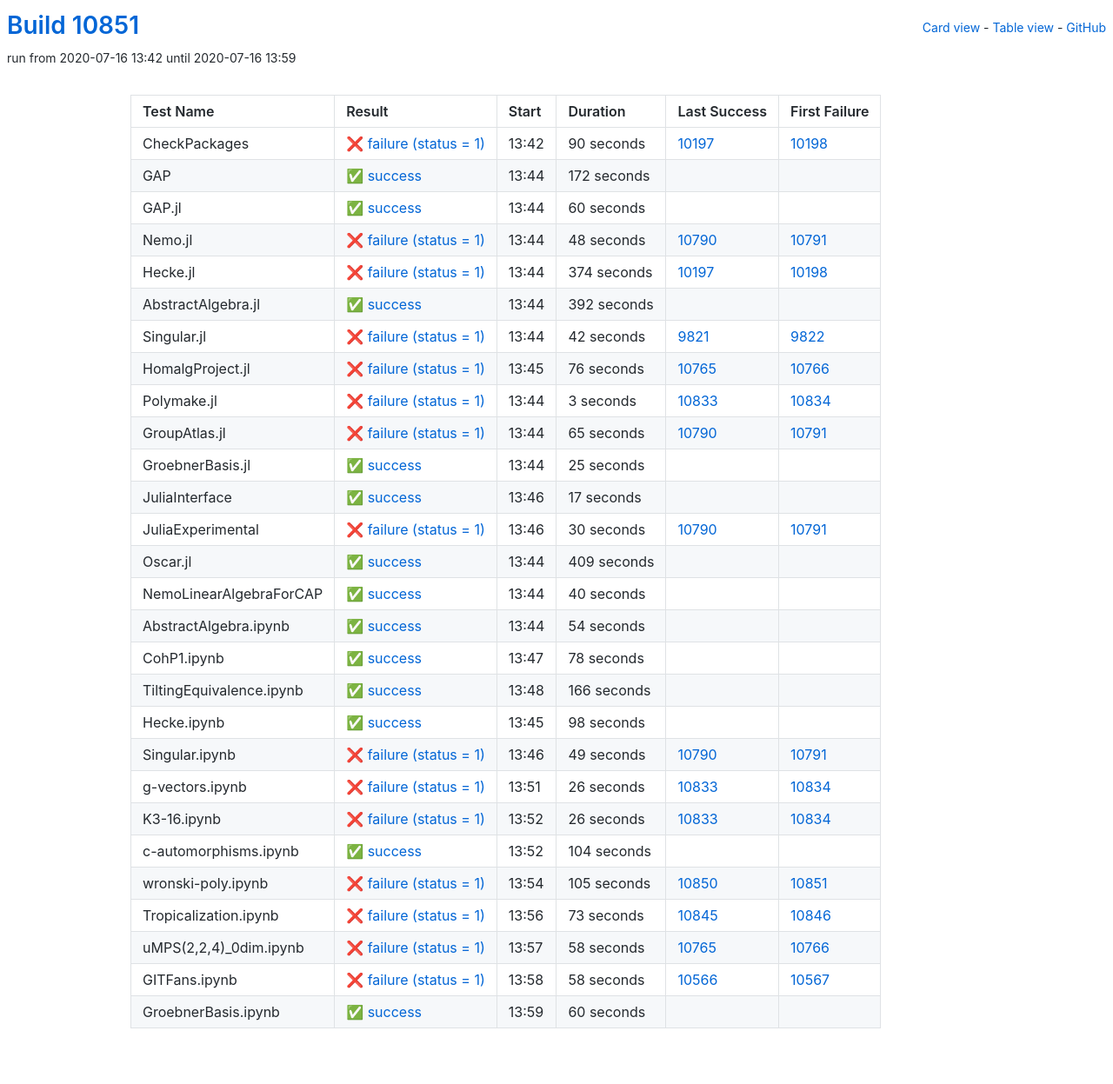
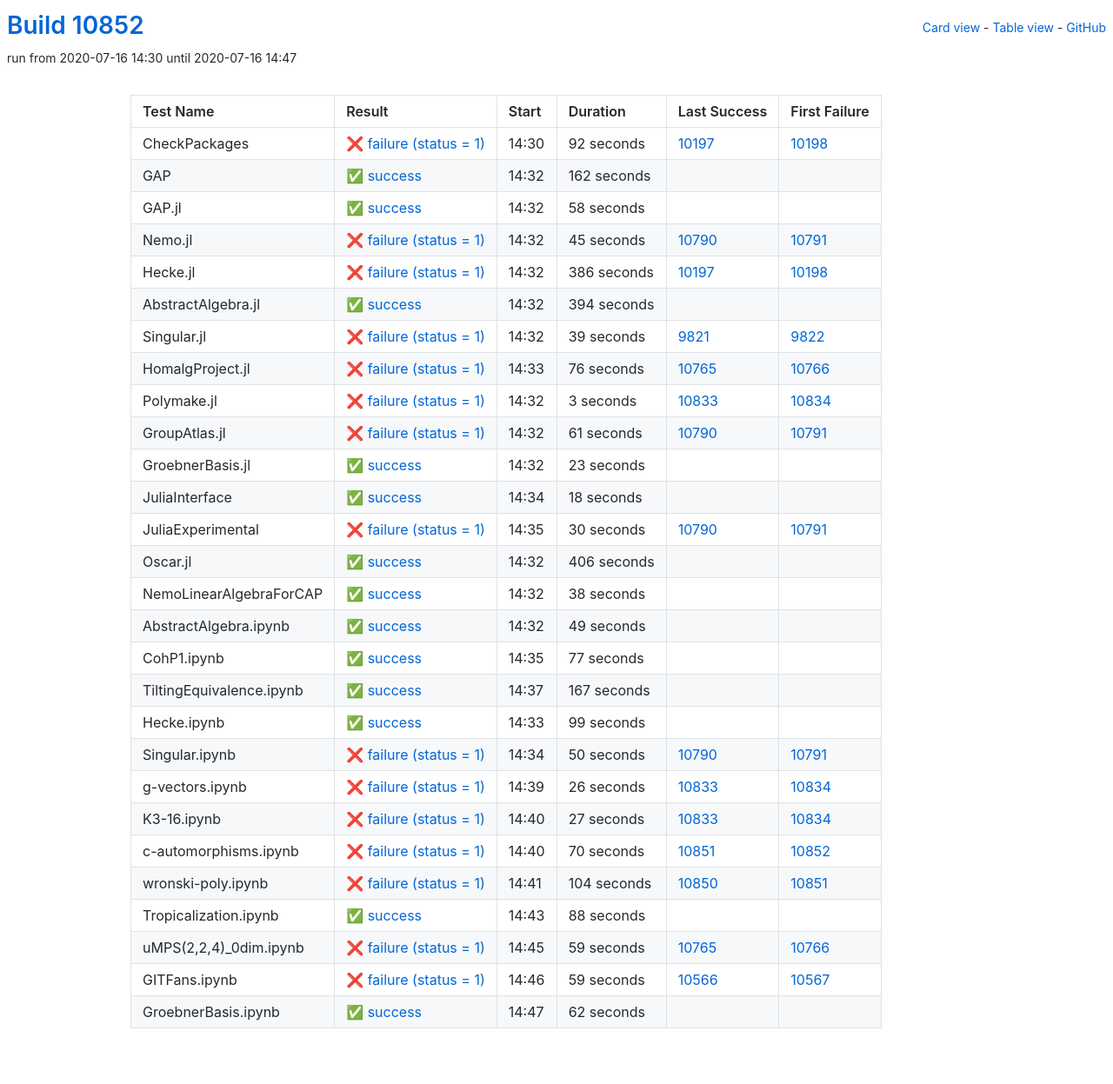
Before and after one commit to oscar-system/oscar-ci-status, a Jekyll site: the page built from table.html, in a window 1280 px wide. Shown: the whole page at 87% size. Built offline with Jekyll 4.4.1, drawn with Linux system fonts in a browser that asks for light colours.

Commit message:
Build #10852

```diff
--- a/_data/ci.yml
+++ b/_data/ci.yml
@@ -1,6 +1,6 @@
 ---
-build: 10851
-build_url: https://oscarci.mathematik.uni-kl.de/job/oscar/10851/
+build: 10852
+build_url: https://oscarci.mathematik.uni-kl.de/job/oscar/10852/
 job: oscar
 organization: oscar-system
 repo: oscar-ci-status
@@ -8,92 +8,92 @@ repourl: https://github.com/oscar-system/oscar-ci-status
 tests:
 - name: CheckPackages
   id: checkpackages
-  log: https://oscarci.mathematik.uni-kl.de/job/oscar/10851/artifact/logs/build-10851/CheckPackages.log
-  start: 2020-07-16 13:42
+  log: https://oscarci.mathematik.uni-kl.de/job/oscar/10852/artifact/logs/build-10852/CheckPackages.log
+  start: 2020-07-16 14:30
   success: false
   exitcode: 1
   status: failure
-  duration: 90
+  duration: 92
   last_success: 10197
   last_success_url: https://oscarci.mathematik.uni-kl.de/job/oscar/10197/
   first_failure: 10198
   first_failure_url: https://oscarci.mathematik.uni-kl.de/job/oscar/10198/
 - name: GAP
   id: gap
-  log: https://oscarci.mathematik.uni-kl.de/job/oscar/10851/artifact/logs/build-10851/GAP.log
-  start: 2020-07-16 13:44
+  log: https://oscarci.mathematik.uni-kl.de/job/oscar/10852/artifact/logs/build-10852/GAP.log
+  start: 2020-07-16 14:32
   success: true
   exitcode: 0
   status: success
-  duration: 172
+  duration: 162
   last_success: false
   last_success_url:
   first_failure: false
   first_failure_url:
 - name: GAP.jl
   id: gap-jl
-  log: https://oscarci.mathematik.uni-kl.de/job/oscar/10851/artifact/logs/build-10851/GAP.jl.log
-  start: 2020-07-16 13:44
+  log: https://oscarci.mathematik.uni-kl.de/job/oscar/10852/artifact/logs/build-10852/GAP.jl.log
+  start: 2020-07-16 14:32
   success: true
   exitcode: 0
   status: success
-  duration: 60
+  duration: 58
   last_success: false
   last_success_url:
   first_failure: false
   first_failure_url:
 - name: Nemo.jl
   id: nemo-jl
-  log: https://oscarci.mathematik.uni-kl.de/job/oscar/10851/artifact/logs/build-10851/Nemo.jl.log
-  start: 2020-07-16 13:44
+  log: https://oscarci.mathematik.uni-kl.de/job/oscar/10852/artifact/logs/build-10852/Nemo.jl.log
+  start: 2020-07-16 14:32
   success: false
   exitcode: 1
   status: failure
-  duration: 48
+  duration: 45
   last_success: 10790
   last_success_url: https://oscarci.mathematik.uni-kl.de/job/oscar/10790/
   first_failure: 10791
   first_failure_url: https://oscarci.mathematik.uni-kl.de/job/oscar/10791/
 - name: Hecke.jl
   id: hecke-jl
-  log: https://oscarci.mathematik.uni-kl.de/job/oscar/10851/artifact/logs/build-10851/Hecke.jl.log
-  start: 2020-07-16 13:44
+  log: https://oscarci.mathematik.uni-kl.de/job/oscar/10852/artifact/logs/build-10852/Hecke.jl.log
+  start: 2020-07-16 14:32
   success: false
   exitcode: 1
   status: failure
-  duration: 374
+  duration: 386
   last_success: 10197
   last_success_url: https://oscarci.mathematik.uni-kl.de/job/oscar/10197/
   first_failure: 10198
   first_failure_url: https://oscarci.mathematik.uni-kl.de/job/oscar/10198/
 - name: AbstractAlgebra.jl
   id: abstractalgebra-jl
-  log: https://oscarci.mathematik.uni-kl.de/job/oscar/10851/artifact/logs/build-10851/AbstractAlgebra.jl.log
-  start: 2020-07-16 13:44
+  log: https://oscarci.mathematik.uni-kl.de/job/oscar/10852/artifact/logs/build-10852/AbstractAlgebra.jl.log
+  start: 2020-07-16 14:32
   success: true
   exitcode: 0
   status: success
-  duration: 392
+  duration: 394
   last_success: false
   last_success_url:
   first_failure: false
   first_failure_url:
 - name: Singular.jl
   id: singular-jl
-  log: https://oscarci.mathematik.uni-kl.de/job/oscar/10851/artifact/logs/build-10851/Singular.jl.log
-  start: 2020-07-16 13:44
+  log: https://oscarci.mathematik.uni-kl.de/job/oscar/10852/artifact/logs/build-10852/Singular.jl.log
+  start: 2020-07-16 14:32
   success: false
   exitcode: 1
   status: failure
-  duration: 42
+  duration: 39
   last_success: 9821
   last_success_url: https://oscarci.mathematik.uni-kl.de/job/oscar/9821/
   first_failure: 9822
   first_failure_url: https://oscarci.mathematik.uni-kl.de/job/oscar/9822/
 - name: HomalgProject.jl
   id: homalgproject-jl
-  log: https://oscarci.mathematik.uni-kl.de/job/oscar/10851/artifact/logs/build-10851/HomalgProject.jl.log
-  start: 2020-07-16 13:45
+  log: https://oscarci.mathematik.uni-kl.de/job/oscar/10852/artifact/logs/build-10852/HomalgProject.jl.log
+  start: 2020-07-16 14:33
   success: false
   exitcode: 1
   status: failure
@@ -104,8 +104,8 @@ tests:
   first_failure_url: https://oscarci.mathematik.uni-kl.de/job/oscar/10766/
 - name: Polymake.jl
   id: polymake-jl
-  log: https://oscarci.mathematik.uni-kl.de/job/oscar/10851/artifact/logs/build-10851/Polymake.jl.log
-  start: 2020-07-16 13:44
+  log: https://oscarci.mathematik.uni-kl.de/job/oscar/10852/artifact/logs/build-10852/Polymake.jl.log
+  start: 2020-07-16 14:32
   success: false
   exitcode: 1
   status: failure
@@ -116,44 +116,44 @@ tests:
   first_failure_url: https://oscarci.mathematik.uni-kl.de/job/oscar/10834/
 - name: GroupAtlas.jl
   id: groupatlas-jl
-  log: https://oscarci.mathematik.uni-kl.de/job/oscar/10851/artifact/logs/build-10851/GroupAtlas.jl.log
-  start: 2020-07-16 13:44
+  log: https://oscarci.mathematik.uni-kl.de/job/oscar/10852/artifact/logs/build-10852/GroupAtlas.jl.log
+  start: 2020-07-16 14:32
   success: false
   exitcode: 1
   status: failure
-  duration: 65
+  duration: 61
   last_success: 10790
   last_success_url: https://oscarci.mathematik.uni-kl.de/job/oscar/10790/
   first_failure: 10791
   first_failure_url: https://oscarci.mathematik.uni-kl.de/job/oscar/10791/
 - name: GroebnerBasis.jl
   id: groebnerbasis-jl
-  log: https://oscarci.mathematik.uni-kl.de/job/oscar/10851/artifact/logs/build-10851/GroebnerBasis.jl.log
-  start: 2020-07-16 13:44
+  log: https://oscarci.mathematik.uni-kl.de/job/oscar/10852/artifact/logs/build-10852/GroebnerBasis.jl.log
+  start: 2020-07-16 14:32
   success: true
   exitcode: 0
   status: success
-  duration: 25
+  duration: 23
   last_success: false
   last_success_url:
   first_failure: false
   first_failure_url:
 - name: JuliaInterface
   id: juliainterface
-  log: https://oscarci.mathematik.uni-kl.de/job/oscar/10851/artifact/logs/build-10851/JuliaInterface.log
-  start: 2020-07-16 13:46
+  log: https://oscarci.mathematik.uni-kl.de/job/oscar/10852/artifact/logs/build-10852/JuliaInterface.log
+  start: 2020-07-16 14:34
   success: true
   exitcode: 0
   status: success
-  duration: 17
+  duration: 18
   last_success: false
   last_success_url:
   first_failure: false
   first_failure_url:
 - name: JuliaExperimental
   id: juliaexperimental
-  log: https://oscarci.mathematik.uni-kl.de/job/oscar/10851/artifact/logs/build-10851/JuliaExperimental.log
-  start: 2020-07-16 13:46
+  log: https://oscarci.mathematik.uni-kl.de/job/oscar/10852/artifact/logs/build-10852/JuliaExperimental.log
+  start: 2020-07-16 14:35
   success: false
   exitcode: 1
   status: failure
@@ -164,92 +164,92 @@ tests:
   first_failure_url: https://oscarci.mathematik.uni-kl.de/job/oscar/10791/
 - name: Oscar.jl
   id: oscar-jl
-  log: https://oscarci.mathematik.uni-kl.de/job/oscar/10851/artifact/logs/build-10851/Oscar.jl.log
-  start: 2020-07-16 13:44
+  log: https://oscarci.mathematik.uni-kl.de/job/oscar/10852/artifact/logs/build-10852/Oscar.jl.log
+  start: 2020-07-16 14:32
   success: true
   exitcode: 0
   status: success
-  duration: 409
+  duration: 406
   last_success: false
   last_success_url:
   first_failure: false
   first_failure_url:
 - name: NemoLinearAlgebraForCAP
   id: nemolinearalgebraforcap
-  log: https://oscarci.mathematik.uni-kl.de/job/oscar/10851/artifact/logs/build-10851/NemoLinearAlgebraForCAP.log
-  start: 2020-07-16 13:44
+  log: https://oscarci.mathematik.uni-kl.de/job/oscar/10852/artifact/logs/build-10852/NemoLinearAlgebraForCAP.log
+  start: 2020-07-16 14:32
   success: true
   exitcode: 0
   status: success
-  duration: 40
+  duration: 38
   last_success: false
   last_success_url:
   first_failure: false
   first_failure_url:
 - name: AbstractAlgebra.ipynb
   id: abstractalgebra-ipynb
-  log: https://oscarci.mathematik.uni-kl.de/job/oscar/10851/artifact/logs/build-10851/AbstractAlgebra.ipynb.log
-  start: 2020-07-16 13:44
+  log: https://oscarci.mathematik.uni-kl.de/job/oscar/10852/artifact/logs/build-10852/AbstractAlgebra.ipynb.log
+  start: 2020-07-16 14:32
   success: true
   exitcode: 0
   status: success
-  duration: 54
+  duration: 49
   last_success: false
   last_success_url:
   first_failure: false
   first_failure_url:
 - name: CohP1.ipynb
   id: cohp1-ipynb
-  log: https://oscarci.mathematik.uni-kl.de/job/oscar/10851/artifact/logs/build-10851/CohP1.ipynb.log
-  start: 2020-07-16 13:47
+  log: https://oscarci.mathematik.uni-kl.de/job/oscar/10852/artifact/logs/build-10852/CohP1.ipynb.log
+  start: 2020-07-16 14:35
   success: true
   exitcode: 0
   status: success
-  duration: 78
+  duration: 77
   last_success: false
   last_success_url:
   first_failure: false
   first_failure_url:
 - name: TiltingEquivalence.ipynb
   id: tiltingequivalence-ipynb
-  log: https://oscarci.mathematik.uni-kl.de/job/oscar/10851/artifact/logs/build-10851/TiltingEquivalence.ipynb.log
-  start: 2020-07-16 13:48
+  log: https://oscarci.mathematik.uni-kl.de/job/oscar/10852/artifact/logs/build-10852/TiltingEquivalence.ipynb.log
+  start: 2020-07-16 14:37
   success: true
   exitcode: 0
   status: success
-  duration: 166
+  duration: 167
   last_success: false
   last_success_url:
   first_failure: false
   first_failure_url:
 - name: Hecke.ipynb
   id: hecke-ipynb
-  log: https://oscarci.mathematik.uni-kl.de/job/oscar/10851/artifact/logs/build-10851/Hecke.ipynb.log
-  start: 2020-07-16 13:45
+  log: https://oscarci.mathematik.uni-kl.de/job/oscar/10852/artifact/logs/build-10852/Hecke.ipynb.log
+  start: 2020-07-16 14:33
   success: true
   exitcode: 0
   status: success
-  duration: 98
+  duration: 99
   last_success: false
   last_success_url:
   first_failure: false
   first_failure_url:
 - name: Singular.ipynb
   id: singular-ipynb
-  log: https://oscarci.mathematik.uni-kl.de/job/oscar/10851/artifact/logs/build-10851/Singular.ipynb.log
-  start: 2020-07-16 13:46
+  log: https://oscarci.mathematik.uni-kl.de/job/oscar/10852/artifact/logs/build-10852/Singular.ipynb.log
+  start: 2020-07-16 14:34
   success: false
   exitcode: 1
   status: failure
-  duration: 49
+  duration: 50
   last_success: 10790
   last_success_url: https://oscarci.mathematik.uni-kl.de/job/oscar/10790/
   first_failure: 10791
   first_failure_url: https://oscarci.mathematik.uni-kl.de/job/oscar/10791/
 - name: g-vectors.ipynb
   id: g-vectors-ipynb
-  log: https://oscarci.mathematik.uni-kl.de/job/oscar/10851/artifact/logs/build-10851/g-vectors.ipynb.log
-  start: 2020-07-16 13:51
+  log: https://oscarci.mathematik.uni-kl.de/job/oscar/10852/artifact/logs/build-10852/g-vectors.ipynb.log
+  start: 2020-07-16 14:39
   success: false
   exitcode: 1
   status: failure
@@ -260,84 +260,84 @@ tests:
   first_failure_url: https://oscarci.mathematik.uni-kl.de/job/oscar/10834/
 - name: K3-16.ipynb
   id: k3-16-ipynb
-  log: https://oscarci.mathematik.uni-kl.de/job/oscar/10851/artifact/logs/build-10851/K3-16.ipynb.log
-  start: 2020-07-16 13:52
+  log: https://oscarci.mathematik.uni-kl.de/job/oscar/10852/artifact/logs/build-10852/K3-16.ipynb.log
+  start: 2020-07-16 14:40
   success: false
   exitcode: 1
   status: failure
-  duration: 26
+  duration: 27
   last_success: 10833
   last_success_url: https://oscarci.mathematik.uni-kl.de/job/oscar/10833/
   first_failure: 10834
   first_failure_url: https://oscarci.mathematik.uni-kl.de/job/oscar/10834/
 - name: c-automorphisms.ipynb
   id: c-automorphisms-ipynb
-  log: https://oscarci.mathematik.uni-kl.de/job/oscar/10851/artifact/logs/build-10851/c-automorphisms.ipynb.log
-  start: 2020-07-16 13:52
-  success: true
-  exitcode: 0
-  status: success
-  duration: 104
-  last_success: false
-  last_success_url:
-  first_failure: false
-  first_failure_url:
-- name: wronski-poly.ipynb
-  id: wronski-poly-ipynb
-  log: https://oscarci.mathematik.uni-kl.de/job/oscar/10851/artifact/logs/build-10851/wronski-poly.ipynb.log
-  start: 2020-07-16 13:54
+  log: https://oscarci.mathematik.uni-kl.de/job/oscar/10852/artifact/logs/build-10852/c-automorphisms.ipynb.log
+  start: 2020-07-16 14:40
   success: false
   exitcode: 1
   status: failure
-  duration: 105
+  duration: 70
+  last_success: 10851
+  last_success_url: https://oscarci.mathematik.uni-kl.de/job/oscar/10851/
+  first_failure: 10852
+  first_failure_url: https://oscarci.mathematik.uni-kl.de/job/oscar/10852/
+- name: wronski-poly.ipynb
+  id: wronski-poly-ipynb
+  log: https://oscarci.mathematik.uni-kl.de/job/oscar/10852/artifact/logs/build-10852/wronski-poly.ipynb.log
+  start: 2020-07-16 14:41
+  success: false
+  exitcode: 1
+  status: failure
+  duration: 104
   last_success: 10850
   last_success_url: https://oscarci.mathematik.uni-kl.de/job/oscar/10850/
   first_failure: 10851
   first_failure_url: https://oscarci.mathematik.uni-kl.de/job/oscar/10851/
 - name: Tropicalization.ipynb
   id: tropicalization-ipynb
-  log: https://oscarci.mathematik.uni-kl.de/job/oscar/10851/artifact/logs/build-10851/Tropicalization.ipynb.log
-  start: 2020-07-16 13:56
+  log: https://oscarci.mathematik.uni-kl.de/job/oscar/10852/artifact/logs/build-10852/Tropicalization.ipynb.log
+  start: 2020-07-16 14:43
+  success: true
+  exitcode: 0
+  status: success
+  duration: 88
+  last_success: false
+  last_success_url:
+  first_failure: false
+  first_failure_url:
+- name: uMPS(2,2,4)_0dim.ipynb
+  id: umps-2-2-4-0dim-ipynb
+  log: https://oscarci.mathematik.uni-kl.de/job/oscar/10852/artifact/logs/build-10852/uMPS-2-2-4-_0dim.ipynb.log
+  start: 2020-07-16 14:45
   success: false
   exitcode: 1
   status: failure
-  duration: 73
-  last_success: 10845
-  last_success_url: https://oscarci.mathematik.uni-kl.de/job/oscar/10845/
-  first_failure: 10846
-  first_failure_url: https://oscarci.mathematik.uni-kl.de/job/oscar/10846/
-- name: uMPS(2,2,4)_0dim.ipynb
-  id: umps-2-2-4-0dim-ipynb
-  log: https://oscarci.mathematik.uni-kl.de/job/oscar/10851/artifact/logs/build-10851/uMPS-2-2-4-_0dim.ipynb.log
-  start: 2020-07-16 13:57
-  success: false
-  exitcode: 1
-  status: failure
-  duration: 58
+  duration: 59
   last_success: 10765
   last_success_url: https://oscarci.mathematik.uni-kl.de/job/oscar/10765/
   first_failure: 10766
   first_failure_url: https://oscarci.mathematik.uni-kl.de/job/oscar/10766/
 - name: GITFans.ipynb
   id: gitfans-ipynb
-  log: https://oscarci.mathematik.uni-kl.de/job/oscar/10851/artifact/logs/build-10851/GITFans.ipynb.log
-  start: 2020-07-16 13:58
+  log: https://oscarci.mathematik.uni-kl.de/job/oscar/10852/artifact/logs/build-10852/GITFans.ipynb.log
+  start: 2020-07-16 14:46
   success: false
   exitcode: 1
   status: failure
-  duration: 58
+  duration: 59
   last_success: 10566
   last_success_url: https://oscarci.mathematik.uni-kl.de/job/oscar/10566/
   first_failure: 10567
   first_failure_url: https://oscarci.mathematik.uni-kl.de/job/oscar/10567/
 - name: GroebnerBasis.ipynb
   id: groebnerbasis-ipynb
-  log: https://oscarci.mathematik.uni-kl.de/job/oscar/10851/artifact/logs/build-10851/GroebnerBasis.ipynb.log
-  start: 2020-07-16 13:59
+  log: https://oscarci.mathematik.uni-kl.de/job/oscar/10852/artifact/logs/build-10852/GroebnerBasis.ipynb.log
+  start: 2020-07-16 14:47
   success: true
   exitcode: 0
   status: success
-  duration: 60
+  duration: 62
   last_success: false
   last_success_url:
   first_failure: false
```
Also changed, not shown: README.md.
